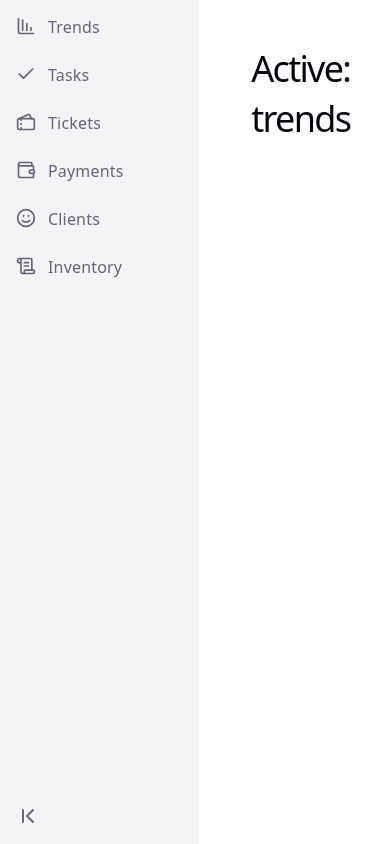
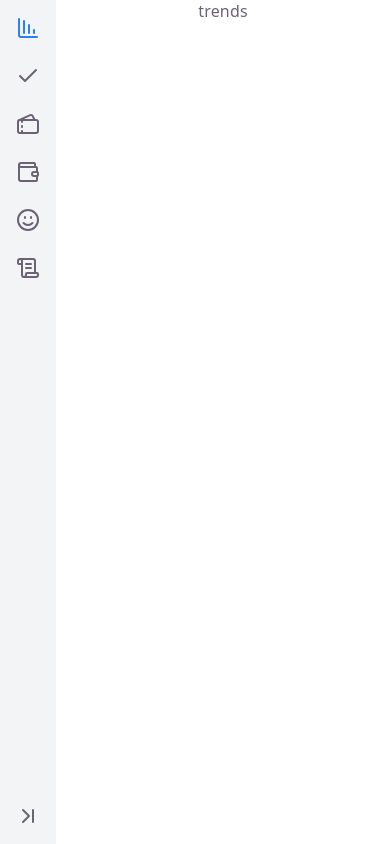
Before and after one commit to Florence100/headless_sidebar, a React (Vite) app: page / in a window 390 px wide. Built offline with nearby package versions, Linux system fonts and the light colour scheme.

Commit message:
feat: add logic to the sidebar

```diff
--- a/src/components/sidebar/Sidebar.tsx
+++ b/src/components/sidebar/Sidebar.tsx
@@ -2,15 +2,11 @@ import type { ReactNode } from "react";
 
 interface SidebarProps {
   children: ReactNode,
-  activeId?: string,
-  onActiveChange?: (id: string) => void;
   className?: string;
 }
 
 export function Sidebar ({
   children,
-  // activeId,
-  // onActiveChange,
   className = '',
 }: SidebarProps) {
   return (
--- a/src/components/sidebar/SidebarContext.tsx
+++ b/src/components/sidebar/SidebarContext.tsx
@@ -1,33 +1,14 @@
 import type { ReactNode } from "react";
-import { createContext, useState, useContext } from "react";
-import { type SidebarNode } from "./types";
-
-interface SidebarContextValue {
-  isCollapsed: boolean;
-  toggleCollapse(): void;
-  sidebarNodes: Map<string, SidebarNode>;
-  openedMenuId: Id | null;
-  setOpenedMenuId(id: Id): void;
-}
-
-const SidebarContext = createContext<SidebarContextValue | null>(null);
-
-export function useSidebarContext() {
-  const context = useContext(SidebarContext);
-
-  if (!context) {
-    throw new Error(
-      "useSidebar must be used inside SidebarProvider"
-    );
-  }
-
-  return context;
-}
+import { useState } from "react";
+import type { Id } from "../../types/types";
+import { type SidebarContextValue, SidebarContext } from "../../hooks/useSidebarContext";
 
 interface SidebarContextProps {
   collapsed?: boolean;
   collapsedDefault?: boolean;
   onCollapsedChange?: (collapsed: boolean) => void;
+  activeIds?: Id[];
+  onActiveChange?: (ids: Id[]) => void;
   children: ReactNode;
 }
 
@@ -35,12 +16,13 @@ export function SidebarProvider({
   collapsed,
   collapsedDefault = false,
   onCollapsedChange,
+  activeIds,
+  onActiveChange,
   children
 }: SidebarContextProps) {
   const [internalCollapsed, setInternalCollapsed] = useState(collapsedDefault);
+  const [internalActiveIds, setInternalActiveIds] = useState<Id[] | null>(null);
   const [openedMenuId, setOpenedMenuId] = useState<string | null>(null);
-
-  const isControled = collapsed !== undefined && onCollapsedChange !== undefined ? true : false;
 
   const toggleCollapse = () => {
     if (collapsed !== undefined && onCollapsedChange !== undefined) {
@@ -51,11 +33,19 @@ export function SidebarProvider({
   }
 
   const value: SidebarContextValue = {
-    isCollapsed: isControled ? collapsed as boolean : internalCollapsed,
+    isCollapsed: collapsed !== undefined && onCollapsedChange !== undefined
+      ? collapsed
+      : internalCollapsed,
     toggleCollapse: toggleCollapse,
     sidebarNodes: new Map(),
     openedMenuId: openedMenuId,
     setOpenedMenuId: setOpenedMenuId,
+    activeMenuIds: activeIds !== undefined && onActiveChange !== undefined
+      ? activeIds as Id[] | null
+      : internalActiveIds,
+    setActiveMenuIds: activeIds !== undefined && onActiveChange !== undefined
+      ? onActiveChange
+      : setInternalActiveIds,
   }
 
   return (
--- a/src/components/sidebar/SidebarItem.tsx
+++ b/src/components/sidebar/SidebarItem.tsx
@@ -1,7 +1,7 @@
-import { Children, useEffect, useCallback, useMemo } from "react";
-import { useSidebarContext } from "./SidebarContext";
+import { Children, useEffect, useCallback, useMemo, useState } from "react";
+import { useSidebarContext } from "../../hooks/useSidebarContext";
 import { SidebarSubmenu } from "./SidebarSubmenu";
-import type { SidebarItemProps, SidebarNode, Id } from "./types";
+import type { SidebarItemProps, SidebarNode, Id } from "../../types/types";
 
 export function SidebarItem ({
   id,
@@ -11,7 +11,17 @@ export function SidebarItem ({
   className = '',
   children,
 }: SidebarItemProps) {
-  const { isCollapsed, sidebarNodes, openedMenuId, setOpenedMenuId } = useSidebarContext();
+  const {
+    isCollapsed,
+    sidebarNodes,
+    openedMenuId,
+    setOpenedMenuId,
+    activeMenuIds,
+    setActiveMenuIds,
+  } = useSidebarContext();
+
+  const [showTooltip, setShowTooltip] = useState(false);
+
   const hasSubmenu = Children.count(children) > 0;
 
   const currentNode: SidebarNode = useMemo(() => {
@@ -31,10 +41,6 @@ export function SidebarItem ({
     sidebarNodes.delete(id);
   }, [sidebarNodes]);
 
-  const onClickHandler = () => {
-    setOpenedMenuId(id);
-  }
-
   useEffect(() => {
     registerNode(currentNode);
 
@@ -43,23 +49,54 @@ export function SidebarItem ({
     }
   }, [currentNode, registerNode, unRegisterNode, id]);
 
+  const onClickHandler = () => {
+    setOpenedMenuId(id);
+
+    if (parentId) {
+      const ids = [parentId, id];
+      setActiveMenuIds(ids);
+    } else {
+      setActiveMenuIds([id]);
+    }
+  }
+
+  const onMouseEnterHandler = () => {
+    if (isCollapsed) {
+      setOpenedMenuId(id);
+      if (!hasSubmenu) {
+        setShowTooltip(true);
+      }
+    }
+  }
+
+  const onMouseLeaveHandler = () => {
+    setShowTooltip(false);
+  }
+
   return (
-    <div className={className}>
+    <div className={className} data-active={activeMenuIds?.includes(id)}>
       {!isSubmenu && (
-        <span onClick={onClickHandler} className="menu">
+        <span
+          onClick={onClickHandler}
+          onMouseEnter={onMouseEnterHandler}
+          onMouseLeave={onMouseLeaveHandler}
+          className="menu"
+        >
           {icon && <span>{ icon }</span>}
           {label && !isCollapsed && <span>{ label }</span>}
         </span>
       )}
 
+      {showTooltip && <div className="tooltip">{label}</div>}
+
       {isSubmenu && (
-        <span className="submenuItem">
+        <span onClick={onClickHandler} className="submenuItem" >
           {icon && <span>{ icon }</span>}
           {label && <span>{ label }</span>}
         </span>
       )}
 
-      {hasSubmenu && openedMenuId === id && (
+      {!isCollapsed && hasSubmenu && activeMenuIds?.includes(id) && (
         <SidebarSubmenu
           parentId={id}
           isOpen={true}
@@ -67,6 +104,16 @@ export function SidebarItem ({
           {children}
         </SidebarSubmenu>
       )}
+
+      {isCollapsed && hasSubmenu && openedMenuId === id && (
+        <SidebarSubmenu
+          parentId={id}
+          isOpen={true}
+          label={label}
+        >
+          {children}
+        </SidebarSubmenu>
+      )}
     </div>
   )
 }
--- a/src/components/sidebar/SidebarSubmenu.tsx
+++ b/src/components/sidebar/SidebarSubmenu.tsx
@@ -1,23 +1,32 @@
 import type { ReactNode } from "react";
 import { Children, isValidElement, cloneElement, type ReactElement } from "react";
-import { useSidebarContext } from "./SidebarContext";
-import { type SidebarItemProps } from "./types";
+import { useSidebarContext } from "../../hooks/useSidebarContext";
+import { type SidebarItemProps } from "../../types/types";
 
 interface SidebarSubmenuProps {
   children: ReactNode;
   parentId: string;
   isOpen?: boolean;
+  label?: string;
 }
 
 export function SidebarSubmenu ({
   children,
   parentId,
   isOpen = false,
+  label,
 }: SidebarSubmenuProps) {
-  const { isCollapsed } = useSidebarContext();
+  const { isCollapsed, setOpenedMenuId } = useSidebarContext();
+
+  const onMouseLeaveHandler = () => {
+    if (isCollapsed) {
+      setOpenedMenuId(null);
+    }
+  }
 
   return (
-    <div className={`submenu ${isCollapsed && "collapsed"}`}>
+    <div onMouseLeave={onMouseLeaveHandler} className={`submenu ${isCollapsed ? "collapsed" : ""}`}>
+      {isCollapsed && <div className="submenuTitle">{label}</div>}
       {isOpen && Children.map(children, (child) => {
         if (isValidElement(child)) {
           return cloneElement(child as ReactElement<SidebarItemProps>, {
--- a/src/examples/ExampleWithState.tsx
+++ b/src/examples/ExampleWithState.tsx
@@ -1,4 +1,4 @@
-import { useState } from "react";
+import { useState, useEffect } from "react";
 
 import {
   ChartColumnDecreasing,
@@ -19,24 +19,23 @@ export function ExampleWithState() {
     "(max-width: 768px)"
   );
 
-  const [activeId, setActiveId] = useState("trends");
-
+  const [activeIds, setActiveIds] = useState(["trends"]);
   const [collapsed, setCollapsed] = useState(isMobile);
 
-  // useEffect(() => {
-  //   setCollapsed(isMobile);
-  // }, [isMobile]);
+  useEffect(() => {
+    setCollapsed(isMobile);
+  }, [isMobile]);
 
   return (
     <SidebarProvider
       collapsed={collapsed}
       onCollapsedChange={setCollapsed}
+      activeIds={activeIds}
+      onActiveChange={setActiveIds}
     >
-      <div className="flex h-screen">
+      <div className="flex h-screen w-full">
 
         <Sidebar
-          activeId={activeId}
-          onActiveChange={setActiveId}
           className={`
             bg-gray-100
             p-2
@@ -55,75 +54,95 @@ export function ExampleWithState() {
 
           <SidebarItem
             id="trends"
-            icon={<ChartColumnDecreasing size={20}/>}
+            icon={<ChartColumnDecreasing size={24}/>}
             label="Trends"
             className="
               cursor-pointer
-              data-[active=true]:font-bold
+              relative
+              data-[active=true]:text-blue-500
               [&:has(.menu)_span]:flex
               [&:has(.menu)_span]:gap-1
               [&:has(.menu)_span]:p-1
               [&:has(.menu)_span]:rounded
               [&:has(.menu)_span]:min-h-8
               [&:has(.menu)_span]:hover:bg-gray-200
+              [&_.tooltip]:absolute
+              [&_.tooltip]:right-[-16px]
+              [&_.tooltip]:top-2
+              [&_.tooltip]:translate-x-[100%]
             "
           />
 
           <SidebarItem
             id="tasks"
-            icon={<Check size={20}/>}
+            icon={<Check size={24}/>}
             label="Tasks"
             className="
               cursor-pointer
-              data-[active=true]:font-bold
+              relative
+              data-[active=true]:text-blue-500
               [&:has(.menu)_span]:flex
               [&:has(.menu)_span]:gap-1
               [&:has(.menu)_span]:p-1
               [&:has(.menu)_span]:rounded
               [&:has(.menu)_span]:min-h-8
               [&:has(.menu)_span]:hover:bg-gray-200
+              [&_.tooltip]:absolute
+              [&_.tooltip]:right-[-16px]
+              [&_.tooltip]:top-2
+              [&_.tooltip]:translate-x-[100%]
             "
           />
 
           <SidebarItem
             id="tickets"
-            icon={<Tickets size={20}/>}
+            icon={<Tickets size={24}/>}
             label="Tickets"
             className="
               cursor-pointer
-              data-[active=true]:font-bold
+              relative
+              data-[active=true]:text-blue-500
               [&:has(.menu)_span]:flex
               [&:has(.menu)_span]:gap-1
               [&:has(.menu)_span]:p-1
               [&:has(.menu)_span]:rounded
               [&:has(.menu)_span]:min-h-8
               [&:has(.menu)_span]:hover:bg-gray-200
+              [&_.tooltip]:absolute
+              [&_.tooltip]:right-[-16px]
+              [&_.tooltip]:top-2
+              [&_.tooltip]:translate-x-[100%]
             "
           />
 
           <SidebarItem
             id="payments"
-            icon={<Wallet size={20}/>}
+            icon={<Wallet size={24}/>}
             label="Payments"
             className="
               cursor-pointer
-              data-[active=true]:font-bold
+              relative
+              data-[active=true]:text-blue-500
               [&:has(.menu)_span]:flex
               [&:has(.menu)_span]:gap-1
               [&:has(.menu)_span]:p-1
               [&:has(.menu)_span]:rounded
               [&:has(.menu)_span]:min-h-8
               [&:has(.menu)_span]:hover:bg-gray-200
+              [&_.tooltip]:absolute
+              [&_.tooltip]:right-[-16px]
+              [&_.tooltip]:top-2
+              [&_.tooltip]:translate-x-[100%]
             "
           />
 
           <SidebarItem
             id="clients"
-            icon={<Smile size={20}/>}
+            icon={<Smile size={24}/>}
             label="Clients"
             className="
               cursor-pointer
-              data-[active=true]:font-bold
+              data-[active=true]:text-blue-500
               relative
               [&:has(.menu)_span]:flex
               [&:has(.menu)_span]:gap-1
@@ -141,35 +160,39 @@ export function ExampleWithState() {
               [&:has(.submenu.collapsed)_.submenu]:bg-gray-100
               [&:has(.submenu.collapsed)_.submenu]:border
               [&:has(.submenu.collapsed)_.submenu]:border-gray-300
+              [&_div.submenuTitle]:font-semibold
+              [&_div.submenuTitle]:flex
+              [&_div.submenuTitle]:flex-start
+              [&_div.submenuTitle]:p-2
             "
           >
 
             <SidebarItem
-              id="clients-list"
+              id="list"
               label="List"
               className="
                 cursor-pointer
-                data-[active=true]:font-bold
+                data-[active=false]:text-[#6b6375]
                 [&:has(.submenuItem)]:rounded
               "
             />
 
             <SidebarItem
-              id="clients-reviews"
+              id="reviews"
               label="Reviews"
               className="
                 cursor-pointer
-                data-[active=true]:font-bold
+                data-[active=false]:text-[#6b6375]
                 [&:has(.submenuItem)]:rounded
               "
             />
 
             <SidebarItem
-              id="clients-notifications"
+              id="notifications"
               label="Notifications"
               className="
                 cursor-pointer
-                data-[active=true]:font-bold
+                data-[active=false]:text-[#6b6375]
                 [&:has(.submenuItem)]:rounded
               "
             />
@@ -178,11 +201,11 @@ export function ExampleWithState() {
 
           <SidebarItem
             id="inventory"
-            icon={<ScrollText size={20}/>}
+            icon={<ScrollText size={24}/>}
             label="Inventory"
             className="
               cursor-pointer
-              data-[active=true]:font-bold
+              data-[active=true]:text-blue-500
               relative
               [&:has(.menu)_span]:flex
               [&:has(.menu)_span]:gap-1
@@ -200,35 +223,37 @@ export function ExampleWithState() {
               [&:has(.submenu.collapsed)_.submenu]:bg-gray-100
               [&:has(.submenu.collapsed)_.submenu]:border
               [&:has(.submenu.collapsed)_.submenu]:border-gray-300
+              [&.submenuTitle]:font-bold
+              [&.submenuTitle]:text-[#6b6375]
             "
           >
 
             <SidebarItem
-              id="inventory-products"
+              id="products"
               label="Products"
               className="
                 cursor-pointer
-                data-[active=true]:font-bold
+                data-[active=false]:text-[#6b6375]
                 [&:has(.submenuItem)]:rounded
               "
             />
 
             <SidebarItem
-              id="inventory-orders"
+              id="orders"
               label="Orders"
               className="
                 cursor-pointer
-                data-[active=true]:font-bold
+                data-[active=false]:text-[#6b6375]
                 [&:has(.submenuItem)]:rounded
               "
             />
 
             <SidebarItem
-              id="inventory-suppliers"
+              id="suppliers"
               label="Suppliers"
               className="
                 cursor-pointer
-                data-[active=true]:font-bold
+                data-[active=false]:text-[#6b6375]
                 [&:has(.submenuItem)]:rounded
               "
             />
@@ -248,12 +273,8 @@ export function ExampleWithState() {
           </button>
         </Sidebar>
 
-        <main className="p-6">
-          <h1 className="text-xl">
-            Active:
-            {" "}
-            {activeId}
-          </h1>
+        <main className="flex gap-1 w-full justify-center">
+          {activeIds.map((id) => <div key={id}>{id}</div>)}
         </main>
       </div>
 
--- /dev/null
+++ b/src/hooks/useSidebarContext.ts
@@ -0,0 +1,26 @@
+import { createContext, useContext } from "react";
+import type { SidebarNode, Id } from "../types/types";
+
+export interface SidebarContextValue {
+  isCollapsed: boolean;
+  toggleCollapse(): void;
+  sidebarNodes: Map<string, SidebarNode>;
+  openedMenuId: Id | null;
+  setOpenedMenuId(id: Id | null): void;
+  activeMenuIds: Id[] | null;
+  setActiveMenuIds(ids: Id[] | null): void;
+}
+
+export const SidebarContext = createContext<SidebarContextValue | null>(null);
+
+export function useSidebarContext() {
+  const context = useContext(SidebarContext);
+
+  if (!context) {
+    throw new Error(
+      "useSidebar must be used inside SidebarProvider"
+    );
+  }
+
+  return context;
+}
```
Also changed, not shown: src/types/types.ts (renamed from src/components/sidebar/types.ts).
